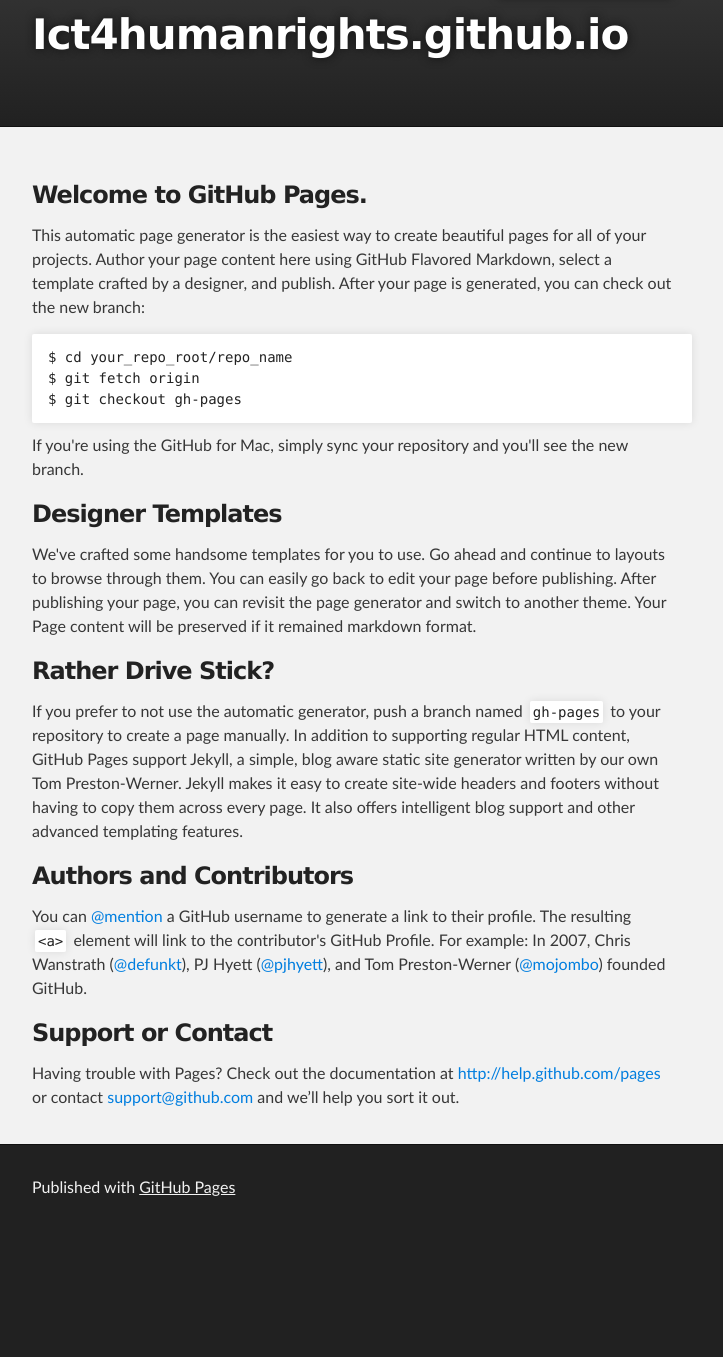
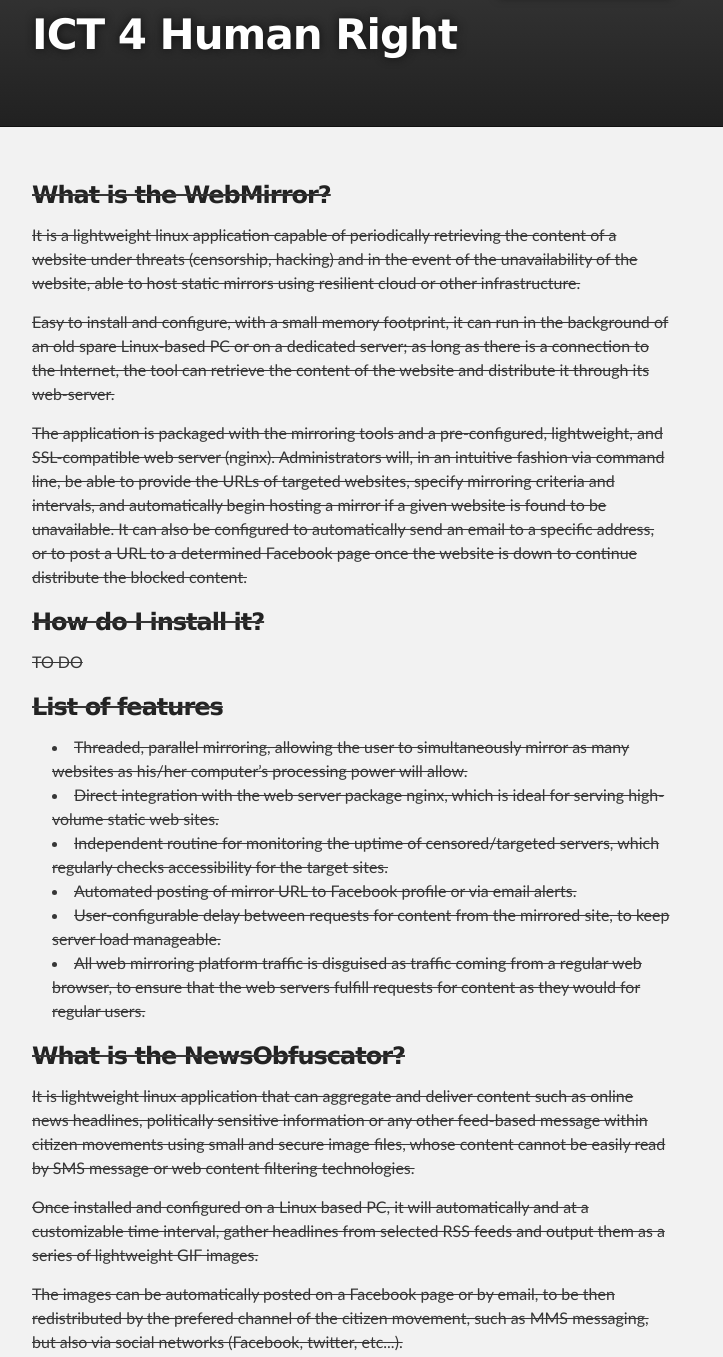
Before and after one commit to ict4humanrights/ict4humanrights.github.io, a plain HTML site: page index.html in a window 1280 px wide. Shown: the part 47-1404 px from the top of the page, without its empty margins (288-1011 px from the left). Before the commit the page ends 1281 px from the top, so only its background shows below. Drawn offline with Linux system fonts and the light colour scheme.

Commit message:
Update index.html

```diff
--- a/index.html
+++ b/index.html
@@ -8,7 +8,7 @@
 
     <link rel="stylesheet" type="text/css" media="screen" href="stylesheets/stylesheet.css">
 
-    <title>Ict4humanrights.github.io</title>
+    <title>ICT 4 Human Rights</title>
   </head>
 
   <body>
@@ -18,7 +18,7 @@
         <header class="inner">
           <a id="forkme_banner" href="https://github.com/ict4humanrights">View on GitHub</a>
 
-          <h1 id="project_title">Ict4humanrights.github.io</h1>
+          <h1 id="project_title">ICT 4 Human Right<s/h1>
           <h2 id="project_tagline"></h2>
 
         </header>
@@ -27,38 +27,47 @@
     <!-- MAIN CONTENT -->
     <div id="main_content_wrap" class="outer">
       <section id="main_content" class="inner">
-        <h3>
-<a name="welcome-to-github-pages" class="anchor" href="#welcome-to-github-pages"><span class="octicon octicon-link"></span></a>Welcome to GitHub Pages.</h3>
+        <h3>What is the WebMirror?</h3>
+<p>It is a lightweight linux application capable of periodically retrieving the content of a website under threats (censorship, hacking) and in the event of the unavailability of the website, able to host static mirrors using resilient cloud or other infrastructure.</p>
+<p>Easy to install and configure, with a small memory footprint, it can run in the background of an old spare Linux-based PC or on a dedicated server; as long as there is a connection to the Internet, the tool can retrieve the content of the website and distribute it through its web-server.</p>
+<p>The application is packaged with the mirroring tools and a pre-configured, lightweight, and SSL-compatible web server (nginx).  Administrators will, in an intuitive fashion via command line, be able to provide the URLs of targeted websites, specify mirroring criteria and intervals, and automatically begin hosting a mirror if a given website is found to be unavailable. It can also be configured to automatically send an email to a specific address, or to post a URL to a determined Facebook page once the website is down to continue distribute the blocked content.</p>
+<h3>
+<a name="designer-templates" class="anchor" href="#designer-templates"><span class="octicon octicon-link"></span></a>How do I install it?</h3>
 
-<p>This automatic page generator is the easiest way to create beautiful pages for all of your projects. Author your page content here using GitHub Flavored Markdown, select a template crafted by a designer, and publish. After your page is generated, you can check out the new branch:</p>
+<p>TO DO</p>
 
-<pre><code>$ cd your_repo_root/repo_name
-$ git fetch origin
-$ git checkout gh-pages
-</code></pre>
+<h3>List of features</h3>
+<ul>
+  <li>Threaded, parallel mirroring, allowing the user to simultaneously mirror as many websites as his/her computer’s processing power will allow.</li>
+  <li>Direct integration with the web server package nginx, which is ideal for serving high-volume static web sites.</li>
+  <li>Independent routine for monitoring the uptime of censored/targeted servers, which regularly checks accessibility for the target sites.</li>
+  <li>Automated posting of mirror URL to Facebook profile or via email alerts.</li>
+  <li>User-configurable delay between requests for content from the mirrored site, to keep server load manageable.</li>
+  <li>All web mirroring platform traffic is disguised as traffic coming from a regular web browser, to ensure that the web servers fulfill requests for content as they would for regular users.</li>
+</ul>
 
-<p>If you're using the GitHub for Mac, simply sync your repository and you'll see the new branch.</p>
+<h3>What is the NewsObfuscator?</h3>
+<p>It is lightweight linux application that can aggregate and deliver content such as online news headlines, politically sensitive information or any other feed-based message within citizen movements using small and secure image files, whose content cannot be easily read by SMS message or web content filtering technologies.</p>
+<p>Once installed and configured on a Linux based PC, it will automatically and at a customizable time interval, gather headlines from selected RSS feeds and output them as a series of lightweight GIF images.</p>
+<p>The images can be automatically posted on a Facebook page or by email, to be then redistributed by the prefered channel of the citizen movement, such as MMS messaging, but also via social networks (Facebook, twitter, etc...).</p>
+<p>The system is highly responsive to issues of security and reliability:  every image is assigned a unique random name and file size. Levels of random noise to frustrate automated optical character recognition systems are imposed on every picture.</p>
+<p>The application is packaged with a lightweight web server (nginx) capable of securely hosting the generated images while using a minimal memory footprint. This makes it easy to run in the background of a desktop PC but also of an old spare Linux based machine as long as it is connected to the Internet.</p>
 
-<h3>
-<a name="designer-templates" class="anchor" href="#designer-templates"><span class="octicon octicon-link"></span></a>Designer Templates</h3>
+<h3>How do I install it?</h3>
+<p>Refer to the documentation: URL</p>
 
-<p>We've crafted some handsome templates for you to use. Go ahead and continue to layouts to browse through them. You can easily go back to edit your page before publishing. After publishing your page, you can revisit the page generator and switch to another theme. Your Page content will be preserved if it remained markdown format.</p>
-
-<h3>
-<a name="rather-drive-stick" class="anchor" href="#rather-drive-stick"><span class="octicon octicon-link"></span></a>Rather Drive Stick?</h3>
-
-<p>If you prefer to not use the automatic generator, push a branch named <code>gh-pages</code> to your repository to create a page manually. In addition to supporting regular HTML content, GitHub Pages support Jekyll, a simple, blog aware static site generator written by our own Tom Preston-Werner. Jekyll makes it easy to create site-wide headers and footers without having to copy them across every page. It also offers intelligent blog support and other advanced templating features.</p>
-
-<h3>
-<a name="authors-and-contributors" class="anchor" href="#authors-and-contributors"><span class="octicon octicon-link"></span></a>Authors and Contributors</h3>
-
-<p>You can <a href="https://github.com/blog/821" class="user-mention">@mention</a> a GitHub username to generate a link to their profile. The resulting <code>&lt;a&gt;</code> element will link to the contributor's GitHub Profile. For example: In 2007, Chris Wanstrath (<a href="https://github.com/defunkt" class="user-mention">@defunkt</a>), PJ Hyett (<a href="https://github.com/pjhyett" class="user-mention">@pjhyett</a>), and Tom Preston-Werner (<a href="https://github.com/mojombo" class="user-mention">@mojombo</a>) founded GitHub.</p>
-
-<h3>
-<a name="support-or-contact" class="anchor" href="#support-or-contact"><span class="octicon octicon-link"></span></a>Support or Contact</h3>
-
-<p>Having trouble with Pages? Check out the documentation at <a href="http://help.github.com/pages">http://help.github.com/pages</a> or contact <a href="mailto:support@github.com">support@github.com</a> and we’ll help you sort it out.</p>
-      </section>
+<h3>List of features</h3>
+<ul>
+<li>Generation of “micro-newspaper” images from news headlines in user-specified RSS feeds</li>
+<li>Capable of handling input text from a wide variety of latin and non-latin languages (Arabic, Farsi, Chinese, Burmese for example are available)</li>
+<li>Support for multiple fonts, capable of handling Unicode-encoded text in most languages</li>
+<li>Images are generated with semi-random file names and file sizes, to avoid automated detection</li>
+<li>User-configurable image distortion and random noise and shapes, designed for frustration of optical character recognition</li>
+<li>Activation, deactivation, and configuration reloading using a command-line daemon</li>
+<li>User-customizable image generation interval</li>
+<li>Automated upload of micro-newspaper images to Facebook profiles, pages, and application pages, complete with newspaper names and timestamp</li>
+<li>Closer integration with the nginx web server package, including automated configuration of nginx to support the platform</li>
+     </section>
     </div>
 
     <!-- FOOTER  -->
```
